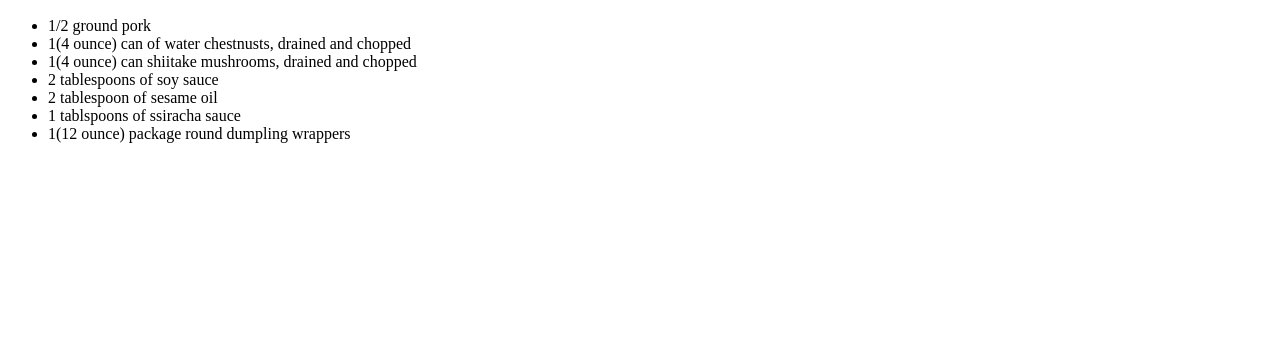
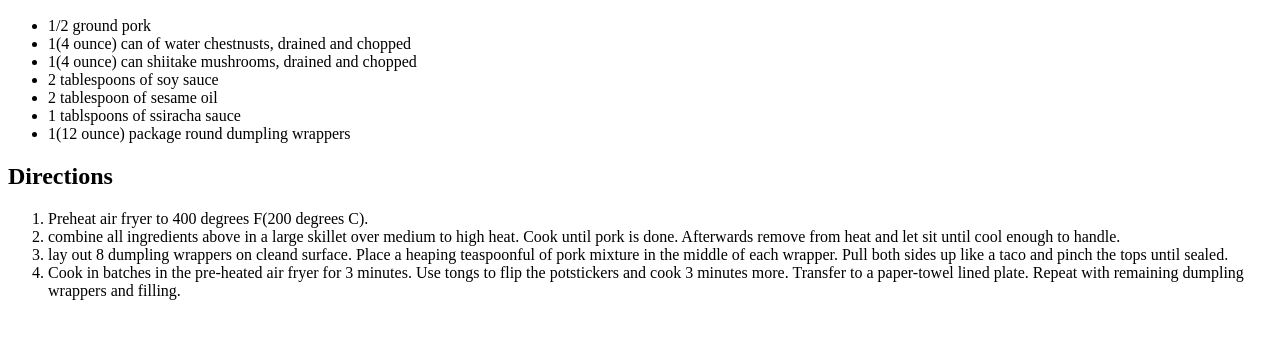
Before and after one commit to MarvCodeReady/odin-recipes, a plain HTML site: page recipes/potsticker.html in a window 1280 px wide. Shown: the part 110-448 px from the top of the page. Drawn offline with Linux system fonts and the light colour scheme.

Commit message:
Added directions to potsticker.html using an ordered list

```diff
--- a/recipes/potsticker.html
+++ b/recipes/potsticker.html
@@ -17,5 +17,19 @@
             <li>1 tablspoons of ssiracha sauce</li>
             <li>1(12 ounce) package round dumpling wrappers</li>
         </ul>
+        <p><h2>Directions</h2></p>
+        <!--here is an ordered list-->
+        <ol>
+            <li>Preheat air fryer to 400 degrees F(200 degrees C).</li>
+            <li>combine all ingredients above in a large skillet over medium to high heat. Cook until pork is done.
+                Afterwards remove from heat and let sit until cool enough to handle.
+            </li>
+            <li>lay out 8 dumpling wrappers on cleand surface. Place a heaping teaspoonful of pork mixture in the middle of each wrapper.
+                Pull both sides up like a taco and pinch the tops until sealed.
+            </li>
+            <li>Cook in batches in the pre-heated air fryer for 3 minutes. Use tongs to flip the potstickers and cook 3 minutes more.
+                Transfer to a paper-towel lined plate. Repeat with remaining dumpling wrappers and filling.
+            </li>
+        </ol>
     </body>
 </html>
```
